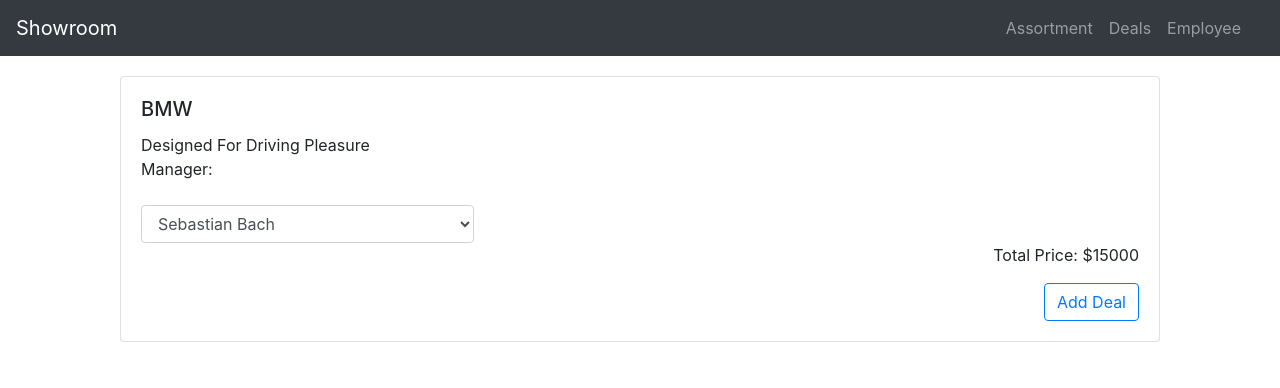
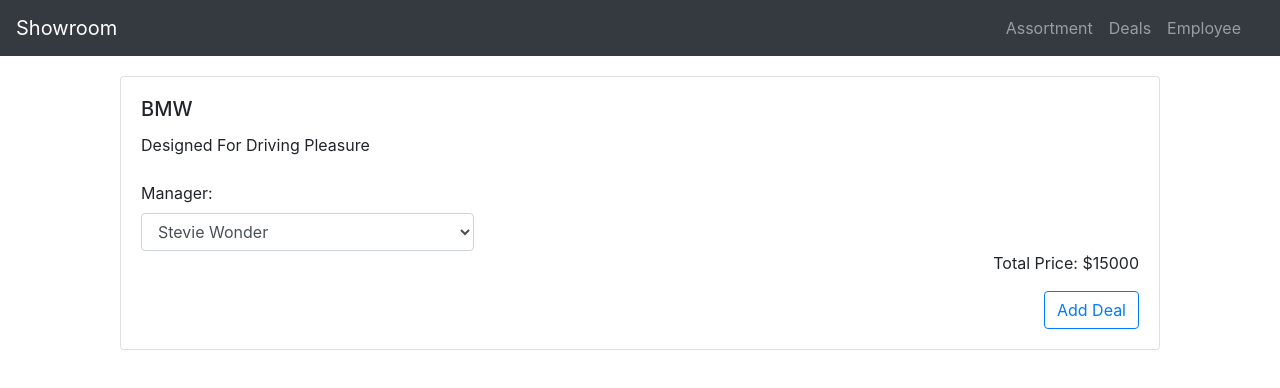
Before and after one commit to denyskom/React-ShowroomJS, a React (Create React App) app: page /deals/new/1 in a window 1280 px wide. Shown: the top 388 px of the page. Built offline with nearby package versions, Linux system fonts and the light colour scheme; data requests are answered from the project's data file.

Commit message:
add creating deal functional

```diff
--- a/src/Deal/NewDeal.js
+++ b/src/Deal/NewDeal.js
@@ -1,5 +1,6 @@
 import React, { Component } from 'react';
 import axios from "axios"
+import {Redirect} from 'react-router-dom';
 
 const managerSalaryTypeId = 2;
 const managersUrl = `http://localhost:3004/employees?salary_type=${managerSalaryTypeId}`;
@@ -46,25 +47,41 @@
     }
 
     renderManagerSelect = () => {
-        return ( this.state.managers.map(manager => {
-            return(<option value={manager.id}>{manager.full_name}</option>);
-            })
+        return this.state.managers.map(manager => {
+            if(Number(this.state.managerId) === 0) {
+                this.setState({managerId:manager.id});
+            }
 
-        );
+            return(<option key={manager.id} value={manager.id}>{manager.full_name}</option>);
+            }).reverse();
+
     };
 
-    // addDeal = () => {
-    //     axios.post(dealUrl, {
-    //
-    //     })
-    // };
+
+
+    addDealHandler = () => {
+        axios.post(dealUrl, {
+            sellerId:Number(this.state.managerId),
+            productId:this.state.product.id,
+            price:this.state.product.price
+        }).then(this.setState({redirect:true}));
+    };
+
+    onInputHandler = (event) => {
+        this.setState({managerId:event.target.value})
+    };
+
 
     render() {
+        if(this.state.redirect) {
+            return (<Redirect to={"../../deals"}/>);
+        }
+
         if(!this.state.isLoaded) {
             return (<h3>Loading...</h3>);
         }
 
-        return(<div className="container">
+        return(<div className="container mt">
             <form>
                 <div className="card border-0">
                     <div className="card-body">
@@ -74,12 +91,12 @@
                                     <h5 className="card-title">{this.state.product.brand}</h5>
                                     <p className="card-text">{this.state.product.description}</p>
                                 </div>
-                                <p className="text-left md-0"><label htmlFor="managers">Manager: </label></p>
-                                <select id="managers" className="form-control col-md-4">
+                                <p className="text-left mt-4 mb-0"><label htmlFor="managers">Manager: </label></p>
+                                <select onInput={this.onInputHandler} className="form-control col-md-4">
                                     {this.renderManagerSelect()}
                                 </select>
                                 <p className="card-text" id="newDealPrice">Total Price: ${this.state.product.price}</p>
-                                <button type="button" className="btn btn-outline-primary">Add Deal
+                                <button type="button" onClick={this.addDealHandler} className="btn btn-outline-primary">Add Deal
                                 </button>
                             </div>
                         </div>
--- a/src/Forms/EditForm.js
+++ b/src/Forms/EditForm.js
@@ -32,6 +32,6 @@
         );
     }
 
-};
+}
 
 export default EditForm;
--- a/src/Main/Head.js
+++ b/src/Main/Head.js
@@ -8,7 +8,6 @@
                 <Link className="navbar-brand" to="/">Showroom</Link>
                 <button className="navbar-toggler" type="button" data-toggle="collapse" data-target="#navbarNav"
                         aria-controls="navbarNav" aria-expanded="false" aria-label="Toggle navigation">
-                    <span className="navbar-toggler-icon"></span>
                 </button>
                 <div className="collapse navbar-collapse" id="navbarNav">
                     <ul className="navbar-nav justify-content-end container-fluid">
--- a/src/Product/ProductCard.js
+++ b/src/Product/ProductCard.js
@@ -1,5 +1,7 @@
 import React from 'react';
 import '../../node_modules/bootstrap/dist/css/bootstrap.min.css'
+
+const newDealUrl = "/deals/new";
 
 
 const productCard = (props) => {
@@ -12,7 +14,8 @@
                         <p className="card-text text-left" >{props.product.description}</p>
                         <p className="card-text" id="productPrice">Price: ${props.product.price} </p>
                         <input type="hidden" value={props.product.id} className="productId"/>
-                        <button type="submit" className="btn btn-outline-primary">Create Deal</button>
+                        <a href={`${newDealUrl}/${props.product.id}`}
+                              className="btn btn-outline-primary">Create Deal</a>
                     </div>
                 </div>
             </div>
```
